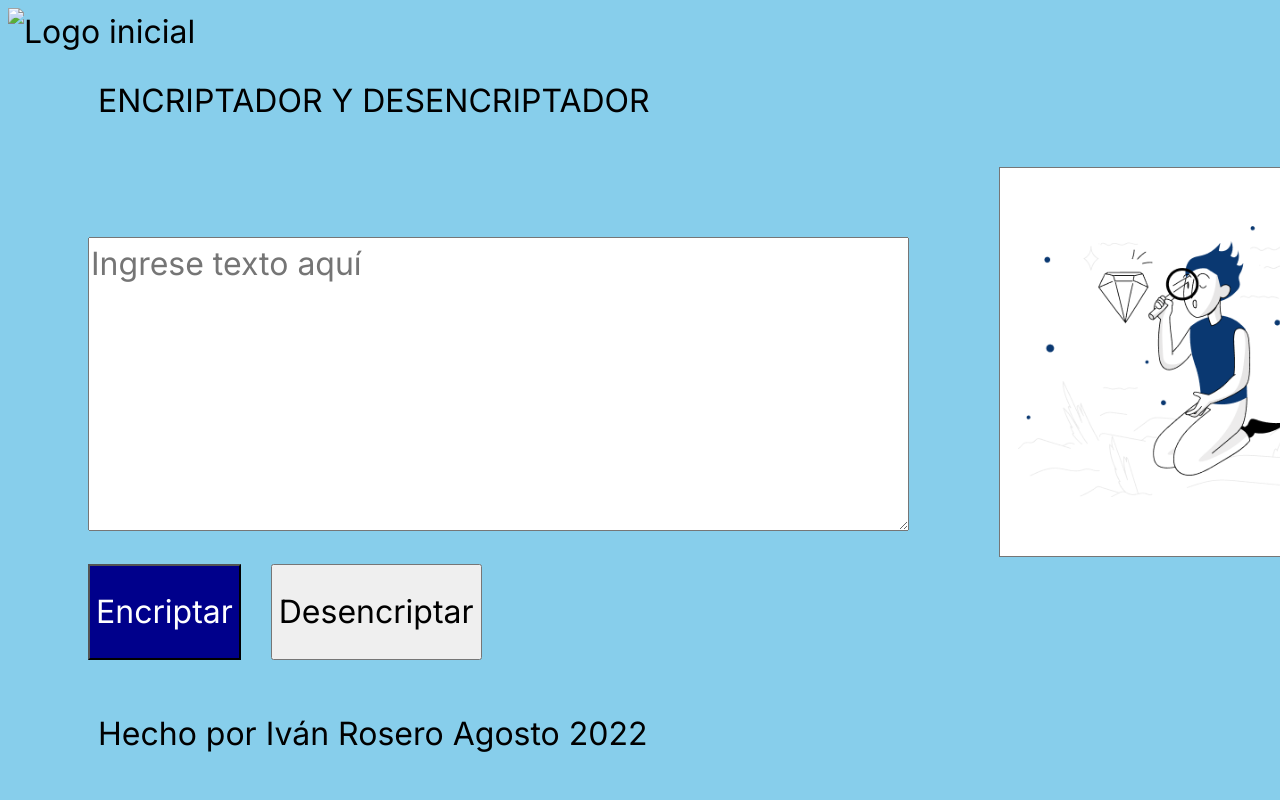
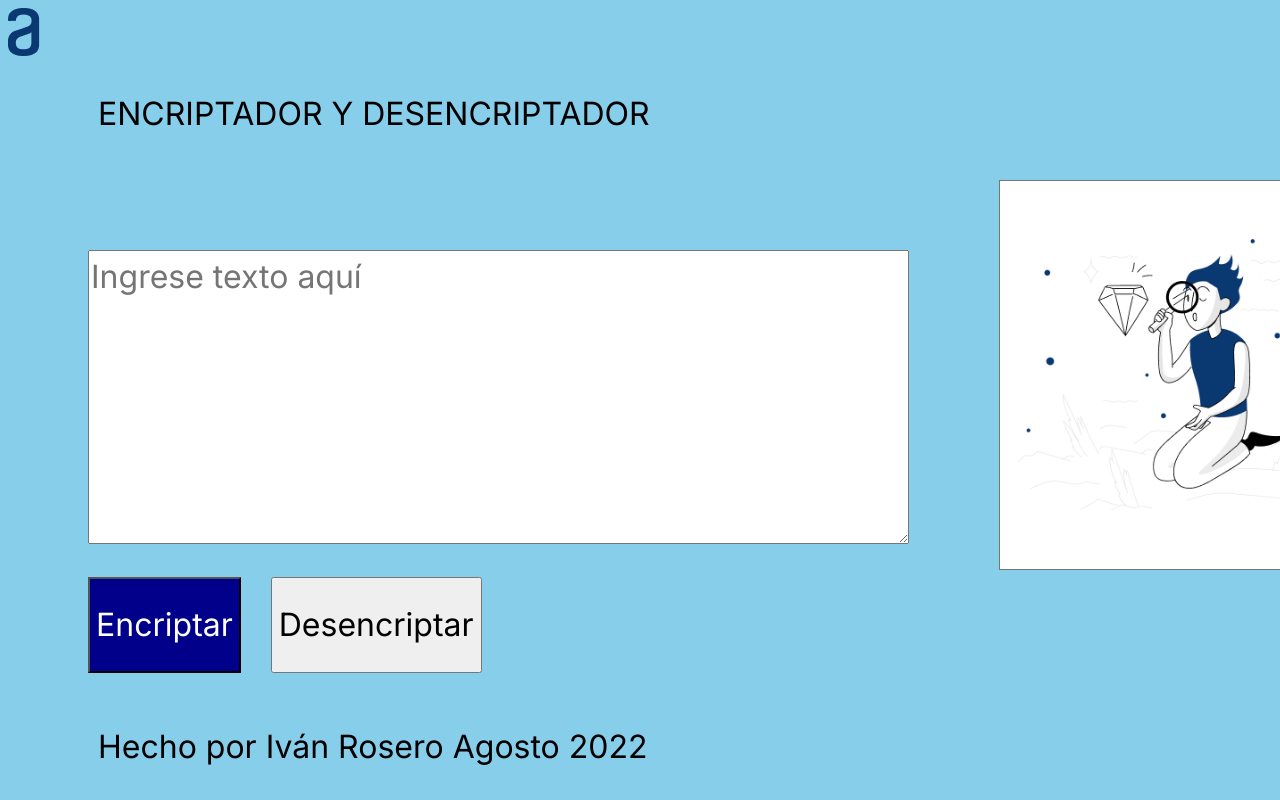
Before and after one commit to IvanMRos2/Encriptador-Desencriptador, a plain HTML site: page index.html in a window 1280 px wide. Shown: the top 800 px of the page. Drawn offline with Linux system fonts and the light colour scheme; files whose address does not match are found by name.

Commit message:
Actualizando ruta para imágenes

```diff
--- a/index.html
+++ b/index.html
@@ -10,7 +10,7 @@
 </head>
 <body>
 	<header>
-		<img src="imagenes/Vector.png" alt="Logo inicial">
+		<img src="Reto Encriptador/imagenes/Vector.png" alt="Logo inicial">
 		<h1 class ="t-encabezado">ENCRIPTADOR Y DESENCRIPTADOR</h1>
 	</header>
 	<main>
```
